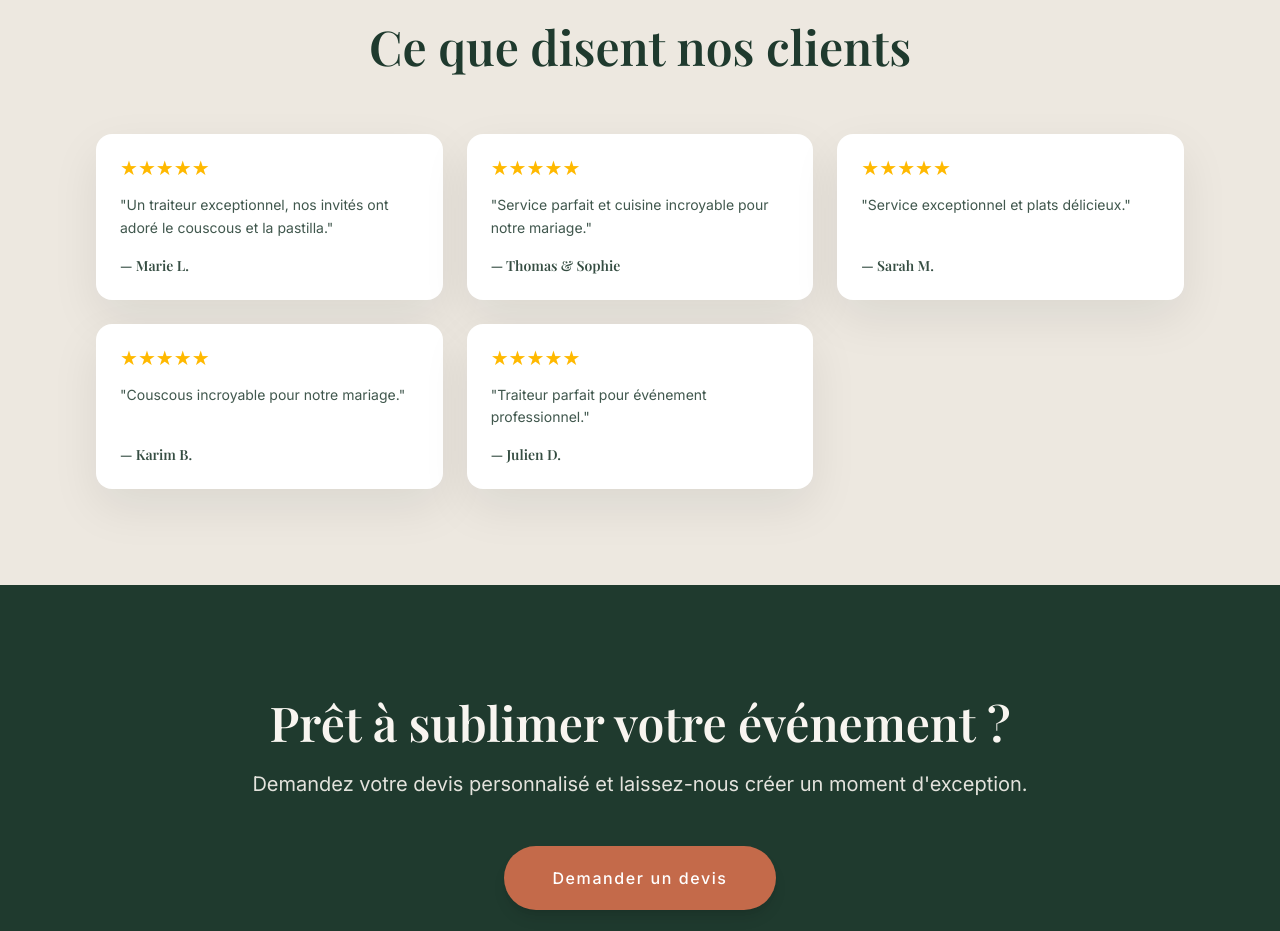
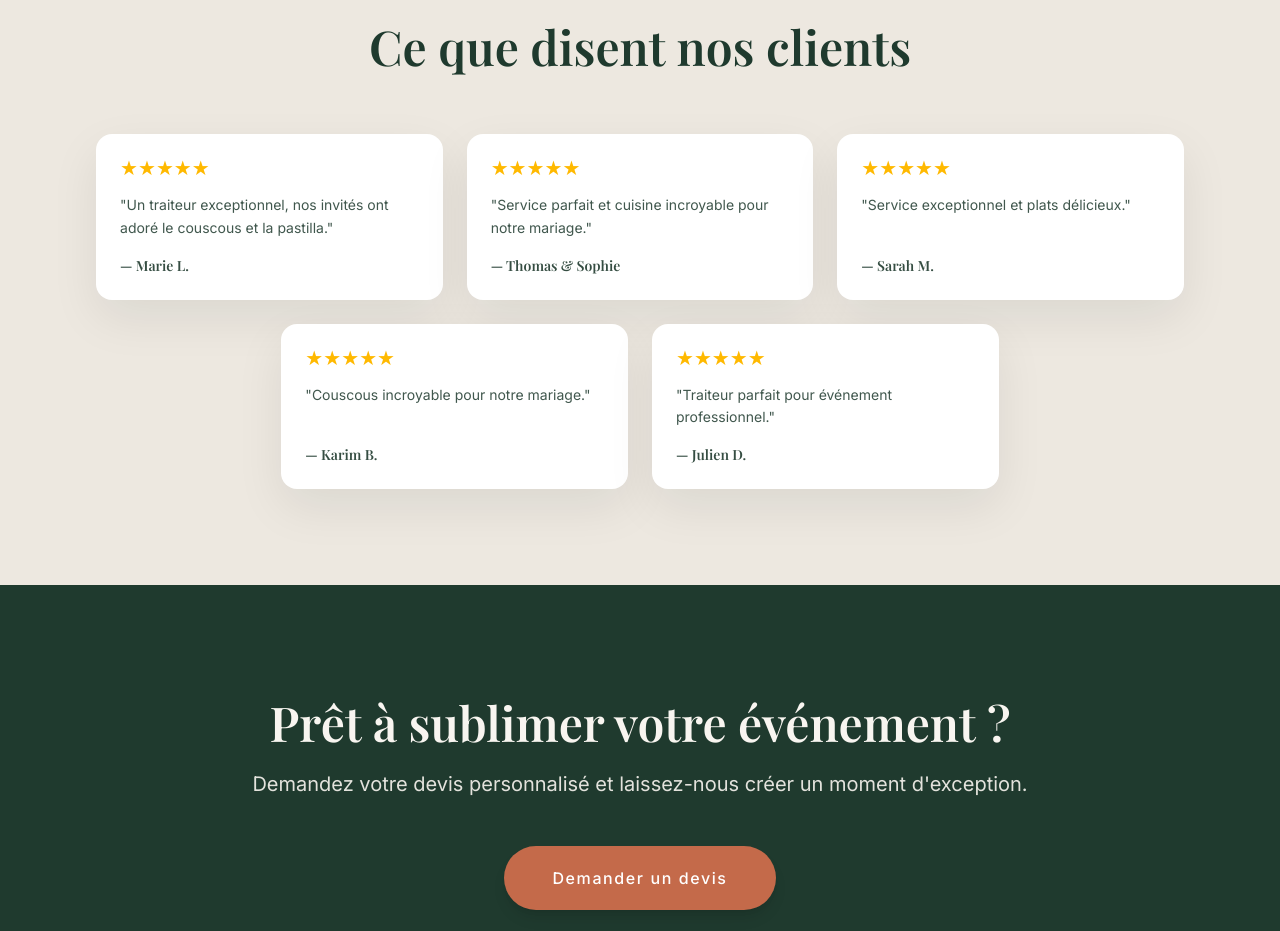
Before and after one commit to traiteurmds/maison-des-saveurs-site, a Next.js app: page / in a window 1280 px wide. Shown: the part 1980-2911 px from the top of the page. Built offline with nearby package versions, Linux system fonts and the light colour scheme.

Commit message:
description modification

```diff
--- a/app/components/LuxuryTestimonials.tsx
+++ b/app/components/LuxuryTestimonials.tsx
@@ -24,7 +24,7 @@ export default function LuxuryTestimonials() {
         >
           Ce que disent nos clients
         </motion.h2>
-        <div className="mt-16 grid gap-6 sm:grid-cols-2 lg:grid-cols-3">
+        <div className="mt-16 flex flex-wrap justify-center gap-6">
           {reviews.map((review, index) => (
             <motion.figure
               key={`${review.name}-${index}`}
@@ -33,7 +33,7 @@ export default function LuxuryTestimonials() {
               viewport={{ once: true, margin: "-50px" }}
               transition={{ duration: 0.65, delay: 0.08 * index, ease: [0.22, 1, 0.36, 1] }}
               whileHover={{ y: -6 }}
-              className="flex flex-col justify-between rounded-2xl bg-white p-6 shadow-[0_18px_48px_rgba(15,31,24,0.08)] transition-all duration-300 hover:shadow-[0_24px_56px_rgba(15,31,24,0.18)]"
+              className="flex w-full max-w-sm flex-col justify-between rounded-2xl bg-white p-6 shadow-[0_18px_48px_rgba(15,31,24,0.08)] transition-all duration-300 hover:shadow-[0_24px_56px_rgba(15,31,24,0.18)] sm:w-[calc(50%-12px)] lg:w-[calc(33.333%-16px)]"
             >
               <div>
                 <p className="text-xl leading-none text-amber-400" aria-hidden>★★★★★</p>
--- a/app/layout.tsx
+++ b/app/layout.tsx
@@ -40,13 +40,13 @@ export const viewport: Viewport = {
 };
 
 export const metadata: Metadata = {
+  metadataBase: new URL(SITE_URL),
   title: {
-    default:
-      "Maison des Saveurs | Traiteur Lyon – Traiteur Marocain Lyon, Buffet Événementiel Lyon",
+    default: "Maison des Saveurs - Traiteur marocain à Lyon",
     template: "%s | Maison des Saveurs",
   },
   description:
-    "Maison des Saveurs est un traiteur marocain halal à Lyon spécialisé dans les buffets gourmands, mariages, anniversaires et événements professionnels. Cuisine marocaine traditionnelle faite maison avec des ingrédients de qualité.",
+    "Traiteur marocain d'exception à Lyon pour mariages, événements et réceptions.",
   keywords: [
     "traiteur lyon",
     "traiteur villeurbanne",
@@ -61,9 +61,8 @@ export const metadata: Metadata = {
     "cuisine marocaine lyon",
     "traiteur evenementiel lyon",
   ],
-  metadataBase: new URL(SITE_URL),
   icons: {
-    icon: [{ url: "/favicon.ico", sizes: "any" }, { url: "/icon.png", type: "image/png", sizes: "32x32" }],
+    icon: "/favicon.ico",
     apple: "/apple-touch-icon.png",
   },
   openGraph: {
```
